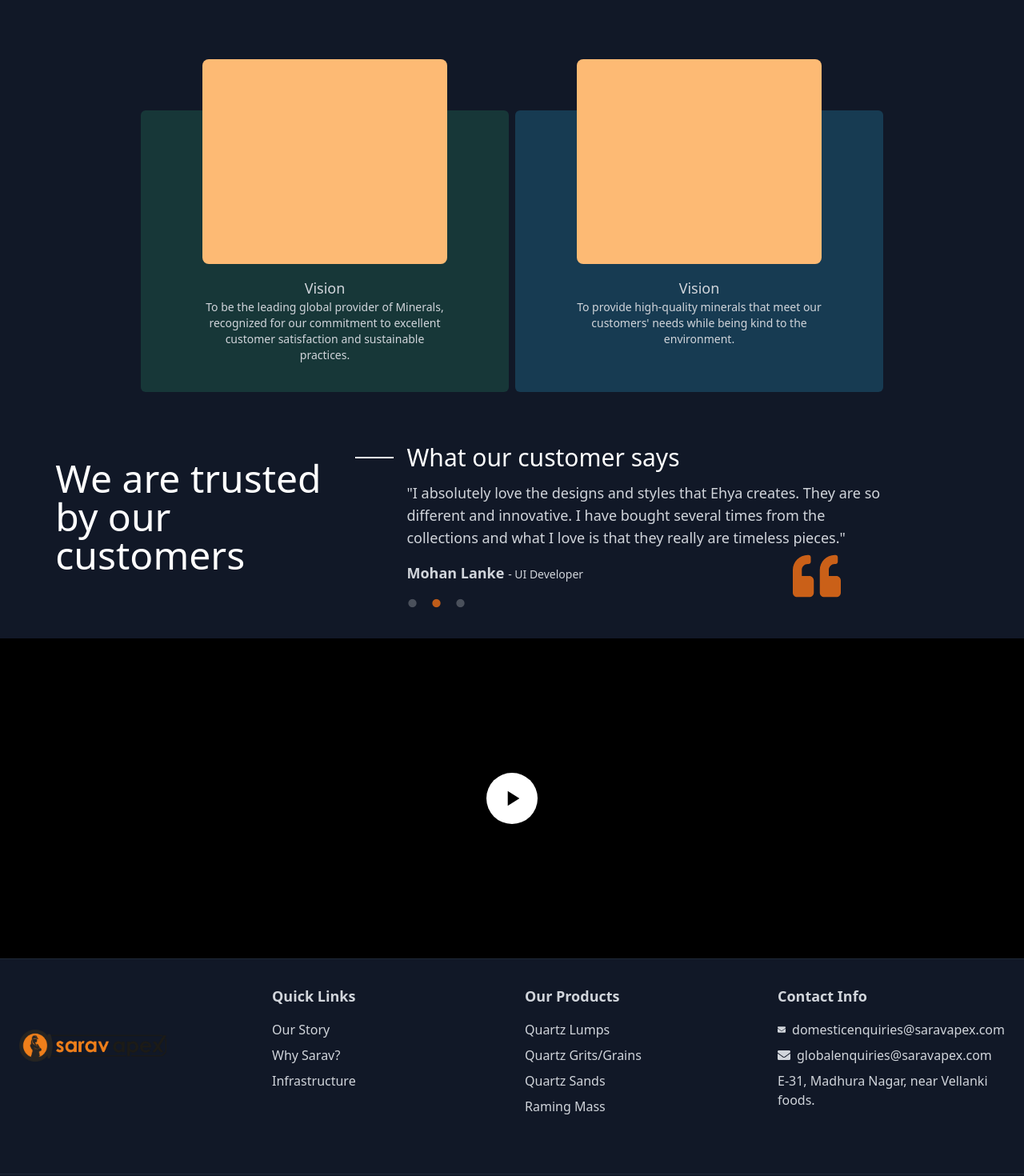
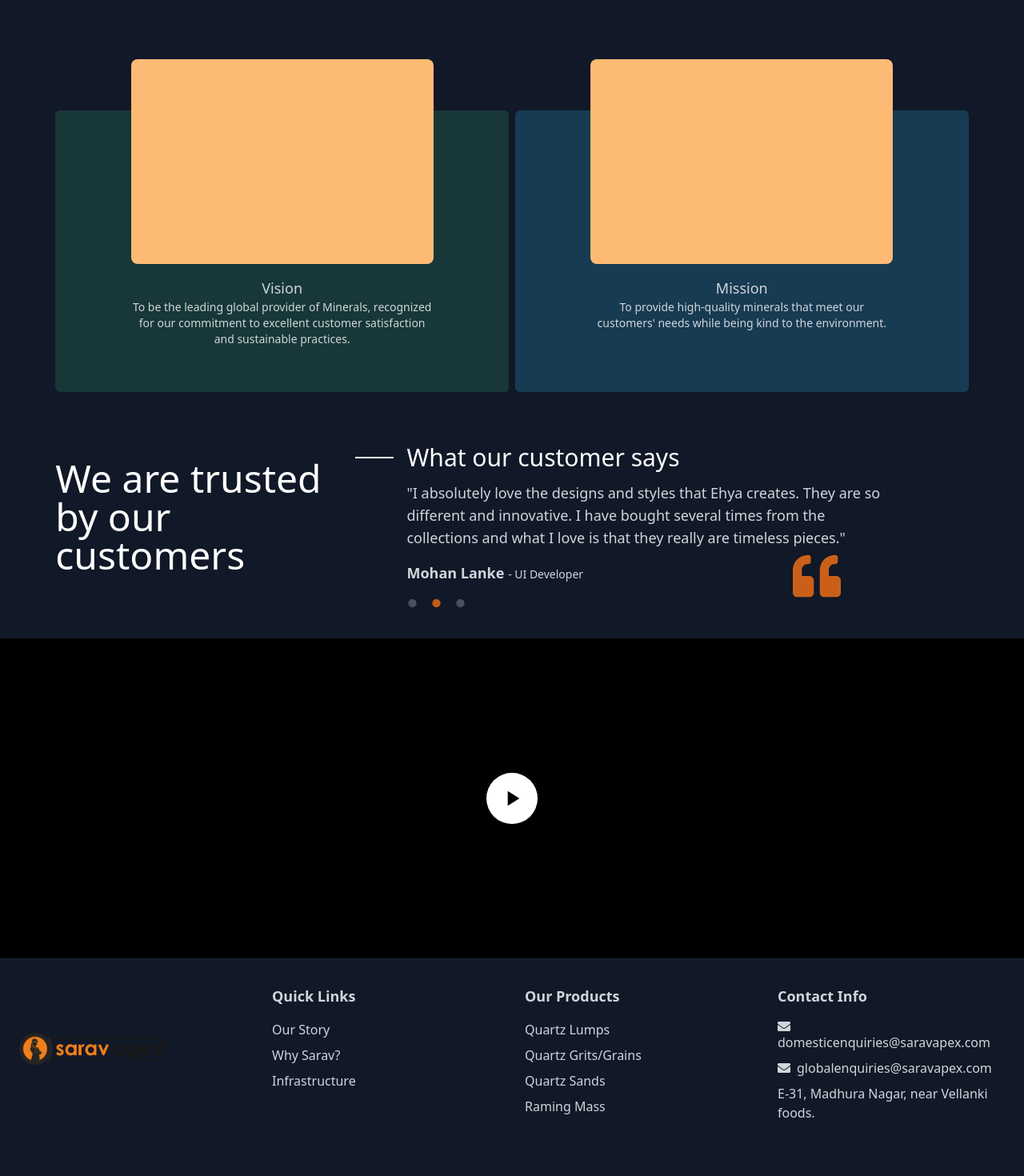
Before and after one commit to Mohan-Lanke/sarav-apex, a React (Vite) app: page / in a window 1280 px wide. Shown: the part 2480-3950 px from the top of the page at 80% size. Built offline with nearby package versions, Linux system fonts and the light colour scheme.

Commit message:
overlapping issue

```diff
--- a/src/components/FooterComponent.jsx
+++ b/src/components/FooterComponent.jsx
@@ -13,7 +13,7 @@ const FooterComponent = () => {
 
   return (
     <footer className="bg-gray-900 text-gray-300 py-8 border-t border-gray-800">
-      <div className="container mx-auto px-6 grid grid-cols-1 md:grid-cols-4 gap-8">
+      <div className="container mx-auto px-6 grid grid-cols-1 md:grid-cols-4 xl:gap-8">
       <div className="flex items-center pb-5">
                 <img
                 onClick={() => {
@@ -44,11 +44,11 @@ const FooterComponent = () => {
         <div>
           <h2 className="text-lg font-semibold mb-4">Contact Info</h2>
           <ul>
-            <li className="mb-2 flex items-center">
+            <li className="mb-2 flex flex-wrap items-center">
               <FaEnvelope className="mr-2" />
               <span className='text-gray-300'>domesticenquiries@saravapex.com</span>
             </li>
-            <li className="mb-2 flex items-center">
+            <li className="mb-2 flex flex-wrap items-center">
               <FaEnvelope className="mr-2" />
               <span className='text-gray-300'>globalenquiries@saravapex.com</span>
             </li>
@@ -56,7 +56,7 @@ const FooterComponent = () => {
               <FaPhone className="mr-2" />
               <span className='text-gray-300'>+91 44 4720 1268</span>
             </li> */}
-            <li className="mb-2 flex items-center">
+            <li className="mb-2 flex flex-wrap items-center">
               <span className='text-gray-300'>E-31, Madhura Nagar, near Vellanki foods.</span>
             </li>
           </ul>
--- a/src/pages/OurStory.jsx
+++ b/src/pages/OurStory.jsx
@@ -299,12 +299,12 @@ const OurStory = () => {
       </section>
       {/* vision and mission */}
       <section className="bg-transparent h-full pt-8 md:pt-12">
-        <div className="md:w-9/12 lg:7/12 h-screen md:h-96 p-4 mx-auto grid md:grid-cols-2 gap-2 md:mt-16">
+        <div className="sm:!w-11/12 md:w-9/12 lg:7/12 h-auto md:h-96 p-4 mx-auto grid md:grid-cols-2 gap-2 md:mt-16">
           <FadeLeft>
           <div className=" bg-[#36B37E] bg-opacity-20 h-full rounded-md  md:relative flex flex-col items-center justify-center p-4 md:p-2">
             <div className="md:absolute md:-top-16 flex flex-col gap-4 items-center">
-              <div className="h-64 bg-orange-300 w-8/12 rounded-lg  "></div>
-              <div className="w-8/12 !text-center">
+              <div className="h-64 bg-orange-300 w-11/12 md:w-8/12 rounded-lg  "></div>
+              <div className="md:w-8/12 !text-center">
                 <p className="text-lg font-medium text-gray-300">Vision</p>
                 <p className="text-sm font-normal text-gray-300">
                 To be the leading global provider of Minerals, recognized for our commitment to excellent customer satisfaction and sustainable practices.
@@ -316,9 +316,9 @@ const OurStory = () => {
           <FadeRight>
           <div className="bg-[#33C6FC] bg-opacity-20 h-full rounded-md md:relative flex flex-col items-center justify-center p-4 md:p-2">
             <div className="md:absolute md:-top-16 flex flex-col gap-4 items-center">
-              <div className="h-64 bg-orange-300 w-8/12 rounded-lg  "></div>
-              <div className="w-8/12 !text-center">
-                <p className="text-lg font-medium text-gray-300">Vision</p>
+              <div className="h-64 bg-orange-300 w-11/12 md:w-8/12 rounded-lg  "></div>
+              <div className="md:w-8/12 !text-center">
+                <p className="text-lg font-medium text-gray-300">Mission</p>
                 <p className="text-sm font-normal text-gray-300">
                 To provide high-quality minerals that meet our customers' needs while being kind to the environment.
                 </p>
@@ -372,7 +372,7 @@ const OurStory = () => {
             </div>
 
             {/* Quote Icon */}
-            <div className="absolute bottom-0 right-10 md:right-44 text-orange-500 opacity-80">
+            <div className="absolute bottom-0 right-10 lg:right-44 text-orange-500 opacity-80">
               <FadeRight>
               <FaQuoteLeft size={60} />
               </FadeRight>
```
